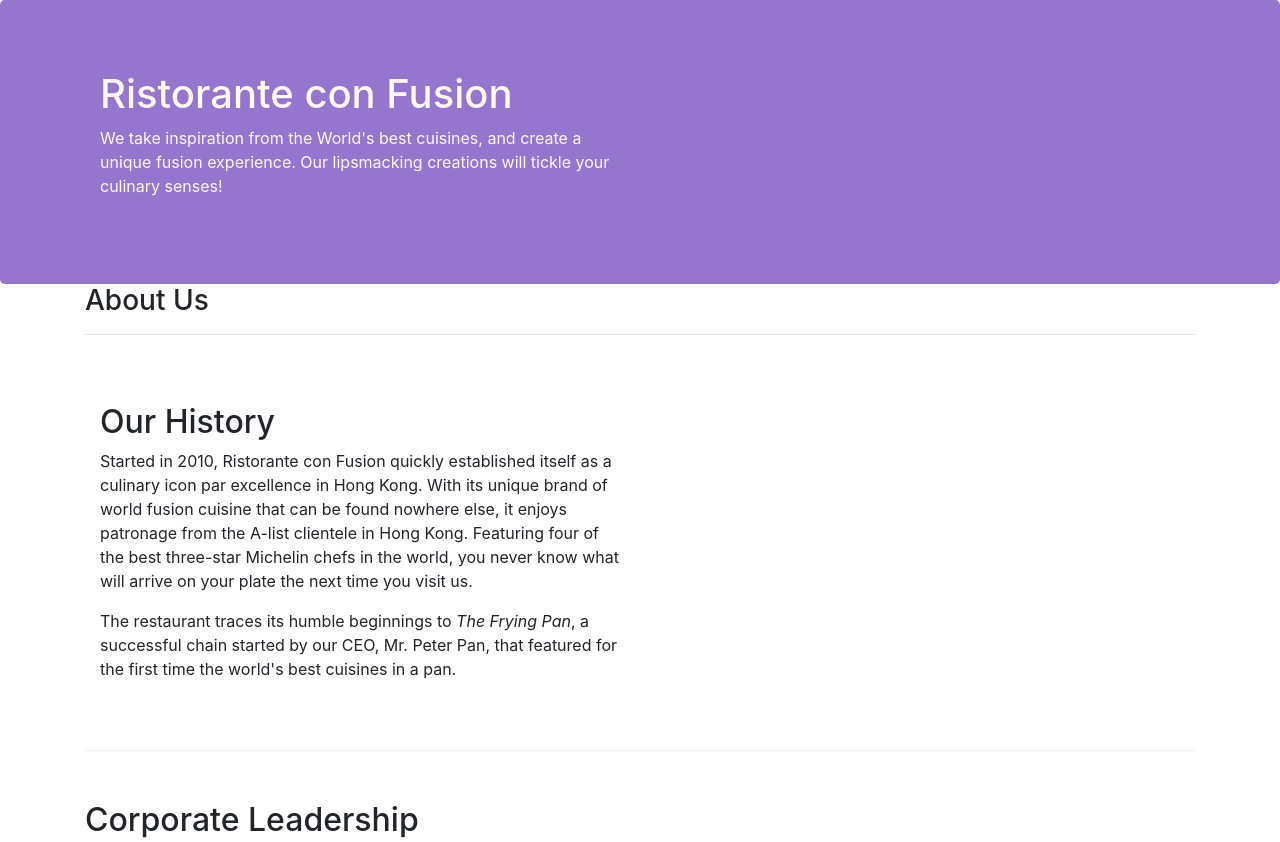
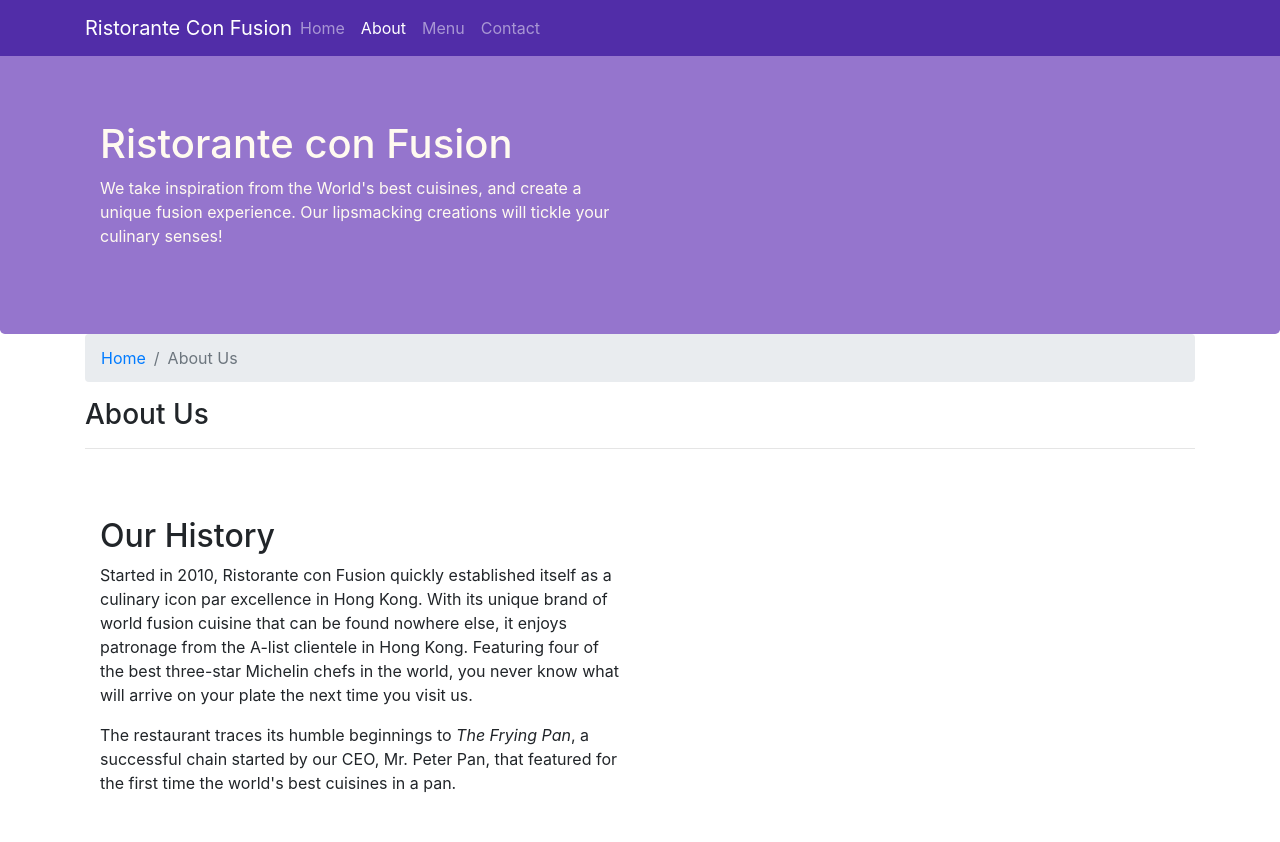
Before and after one commit to Chetandhangar/Bootstrap, a website: page aboutus.html in a window 1280 px wide. Shown: the top 842 px of the page. Drawn offline with nearby package versions, Linux system fonts and the light colour scheme.

Commit message:
Navbar and Breadcrumbs

```diff
--- a/aboutus.html
+++ b/aboutus.html
@@ -16,6 +16,24 @@
 
 <body>
 
+    <nav class="navbar navbar-dark navbar-expand-sm fixed-top">
+        <div class="container">
+            <button class="navbar-toggler" type="button" data-toggle="collapse" data-target="#Navbar" >
+                <span class="navbar-toggler-icon"> </span>
+            </button>
+            <a class="navbar-brand mr-auto" href="./index.html">Ristorante Con Fusion</a>
+            <div class="collapse navbar-collapse" id="Navbar">
+              <ul class="navbar-nav mr-auto">
+                  <li class="nav-item "><a class="nav-link" href="./index.html">Home</a></li>
+                  <li class="nav-item active"><a class="nav-link" href="#">About</a></li>
+                  <li class="nav-item"><a class="nav-link" href="#">Menu</a></li>
+                  <li class="nav-item"><a class="nav-link" href="#">Contact</a></li>
+              </ul>
+            </div>
+        </div>
+
+      </nav>
+
     <header class="jumbotron">
         <div class="container">
             <div class="row row-header">
@@ -31,6 +49,10 @@
 
     <div class="container">
         <div>
+            <ol class="col-12 breadcrumb">
+                <li class="breadcrumb-item"><a href="index.html">Home</a></li>
+                <li class="breadcrumb-item active">About Us</li>
+            </ol>
             <div>
                <h3>About Us</h3>
                <hr>
@@ -70,7 +92,7 @@
                 <div class="col-4 offset-1 col-sm-2">
                     <h5>Links</h5>
                     <ul class="list-unstyled">
-                        <li><a href="#">Home</a></li>
+                        <li><a href="./index.html">Home</a></li>
                         <li><a href="#">About</a></li>
                         <li><a href="#">Menu</a></li>
                         <li><a href="#">Contact</a></li>
--- a/css/styles.css
+++ b/css/styles.css
@@ -29,3 +29,12 @@
     margin: 0px auto;
     color: #0f0f0f;
 }
+
+body{
+    padding: 50px 0px 0px 0px;
+    z-index: 0px;
+}
+
+.navbar-dark{
+    background-color: #512DA8;
+}
```
Also changed, not shown: index.html (+19 -1 lines).
